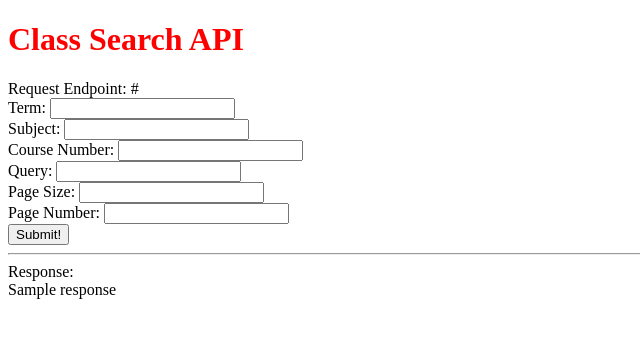
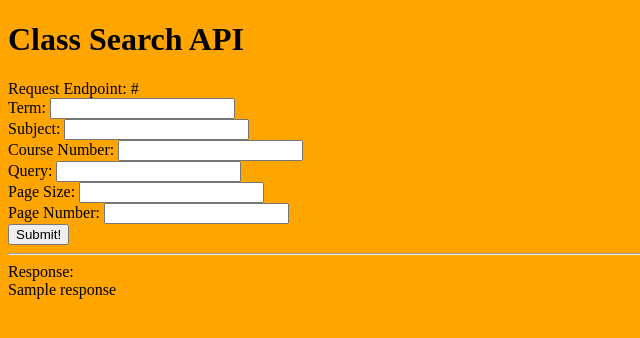
Before and after one commit to osu-mist/catalog-api-demo, a Django app: template catalog_api_demo/templates/catalog_api_demo/index.html in a window 1280 px wide. Shown: the top 338 px of the page, without its empty margins (0-640 px from the left). Run offline with Django 3.2, Linux system fonts and the light colour scheme; the template is opened without the code that fills it: most values are stand-ins (such as "Sample title", 1, 10 or a date in 2020).

Commit message:
Minor change css style

```diff
--- a/catalog_api_demo/static/catalog_api_demo/style.css
+++ b/catalog_api_demo/static/catalog_api_demo/style.css
@@ -1,3 +1,4 @@
-h1 {
-	color: red;
+body {
+	background-color: orange;
+	color: black;
 }
```
